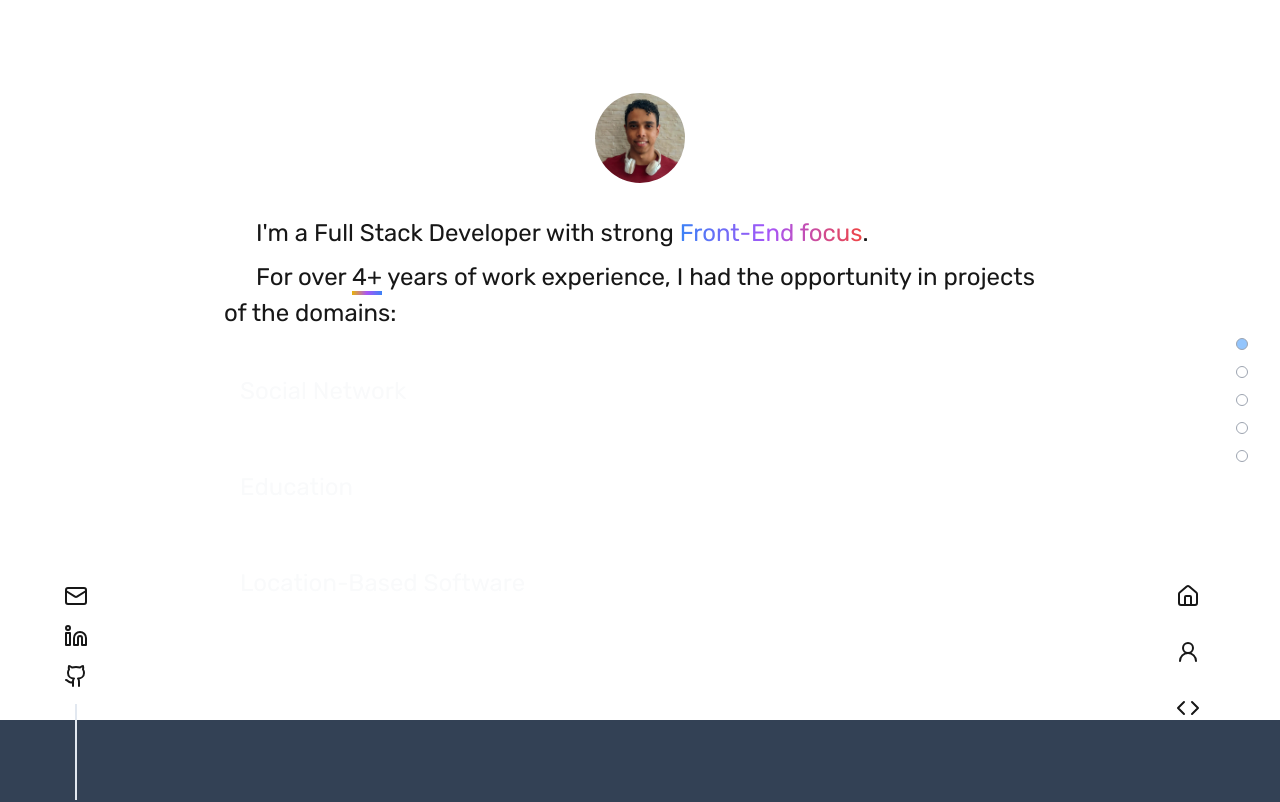
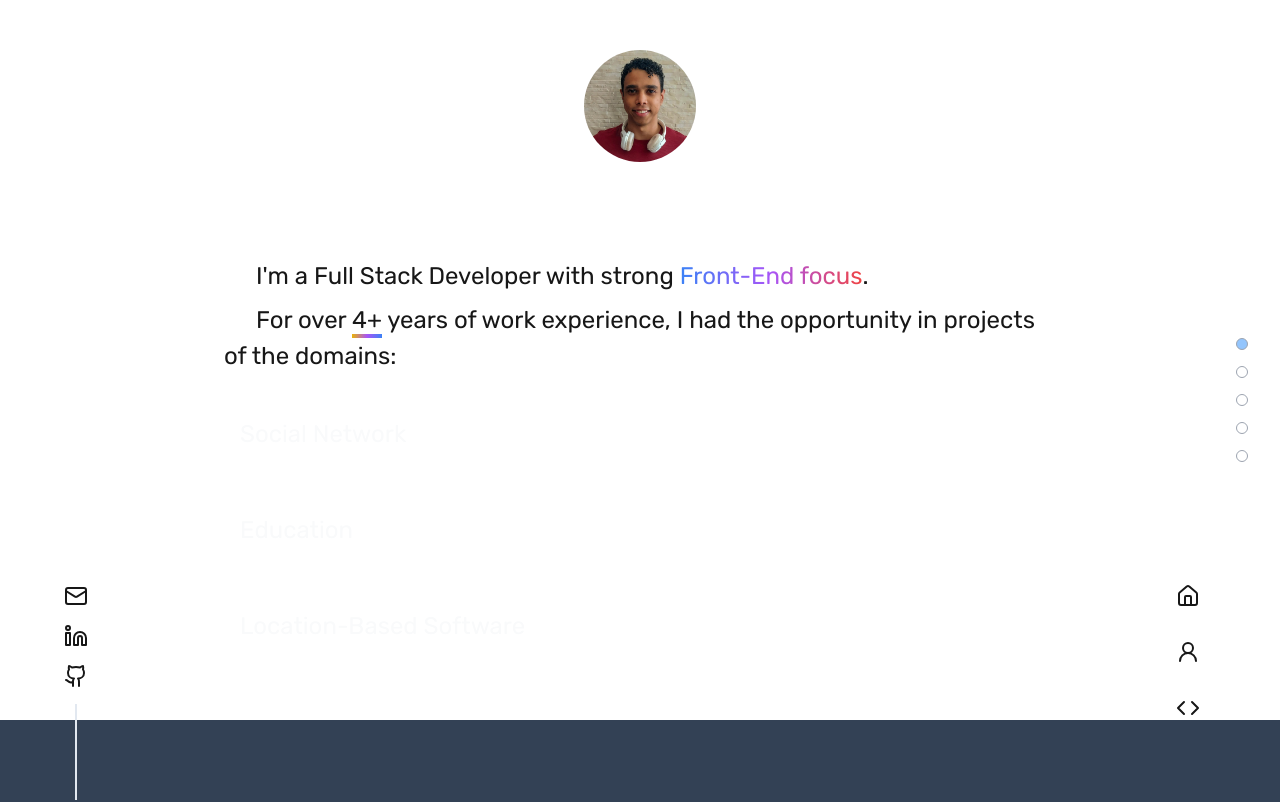
Before and after one commit to ericiannj/new-port, a Next.js app: page /about in a window 1280 px wide. Shown: the top 802 px of the page. Built offline with nearby package versions, Linux system fonts and the light colour scheme.

Commit message:
feat(About): implement CustomProfileImage

```diff
--- /dev/null
+++ b/src/app/about/components/CustomProfileImage.tsx
@@ -0,0 +1,79 @@
+'use client';
+
+import Image from 'next/image';
+import React, { useState } from 'react';
+import {
+  motion,
+  useTransform,
+  AnimatePresence,
+  useMotionValue,
+  useSpring,
+} from 'framer-motion';
+import ProfileImage from '../../../assets/images/profile.jpeg';
+
+const CustomProfileImage = () => {
+  const [showIcons, setShowIcons] = useState<boolean>(false);
+
+  const springConfig = { stiffness: 100, damping: 5 };
+  const x = useMotionValue(0);
+
+  const rotate = useSpring(
+    useTransform(x, [-100, 100], [-45, 45]),
+    springConfig,
+  );
+
+  const translateX = useSpring(
+    useTransform(x, [-100, 100], [-75, 75]),
+    springConfig,
+  );
+
+  const handleMouseMove = (event: React.MouseEvent<HTMLElement>) => {
+    const halfWidth = event.currentTarget.offsetWidth / 2;
+    x.set(event.nativeEvent.offsetX - halfWidth);
+  };
+
+  return (
+    <div className="mb-16 flex w-full flex-row items-center justify-center">
+      <div
+        className="group relative flex flex-col items-center"
+        onMouseEnter={() => setShowIcons(true)}
+        onMouseLeave={() => setShowIcons(false)}
+      >
+        <Image
+          onMouseMove={handleMouseMove}
+          src={ProfileImage}
+          alt="Profile Image"
+          className="relative !m-0 h-28 w-28 cursor-pointer rounded-full object-cover object-top !p-0 transition duration-500 group-hover:z-30 group-hover:scale-105"
+        />
+        <AnimatePresence mode="wait">
+          {!!showIcons && (
+            <motion.div
+              initial={{ opacity: 0, y: -20, scale: 0.6 }}
+              animate={{
+                opacity: 1,
+                y: 0,
+                scale: 1,
+                transition: {
+                  type: 'spring',
+                  stiffness: 260,
+                  damping: 10,
+                },
+              }}
+              exit={{ opacity: 0, y: -20, scale: 0.6 }}
+              style={{
+                translateX: translateX,
+                rotate: rotate,
+                whiteSpace: 'nowrap',
+              }}
+              className="absolute top-32 z-50 flex items-center justify-center rounded-lg bg-slate-900 px-8 py-4 text-2xl shadow-xl"
+            >
+              👨🏾‍💻 🏋🏾‍♂️ 🗺️ 🛫 🍃
+            </motion.div>
+          )}
+        </AnimatePresence>
+      </div>
+    </div>
+  );
+};
+
+export default CustomProfileImage;
--- a/src/app/about/components/Summary.tsx
+++ b/src/app/about/components/Summary.tsx
@@ -1,18 +1,11 @@
-import Image from 'next/image';
 import DomainsSection from './DomainsSection';
 
-import ProfileImage from '../../../assets/images/profile.jpeg';
+import CustomProfileImage from './CustomProfileImage';
 
 const Summary = () => (
   <div className="flex flex-col text-fluid-2xl">
     <div className="mb-8 flex justify-center">
-      <Image
-        src={ProfileImage}
-        alt="Profile Image"
-        height={90}
-        width={90}
-        className="rounded-full object-cover"
-      />
+      <CustomProfileImage />
     </div>
     <p className="mb-2 indent-8">
       I&apos;m a Full Stack Developer with strong{' '}
```
